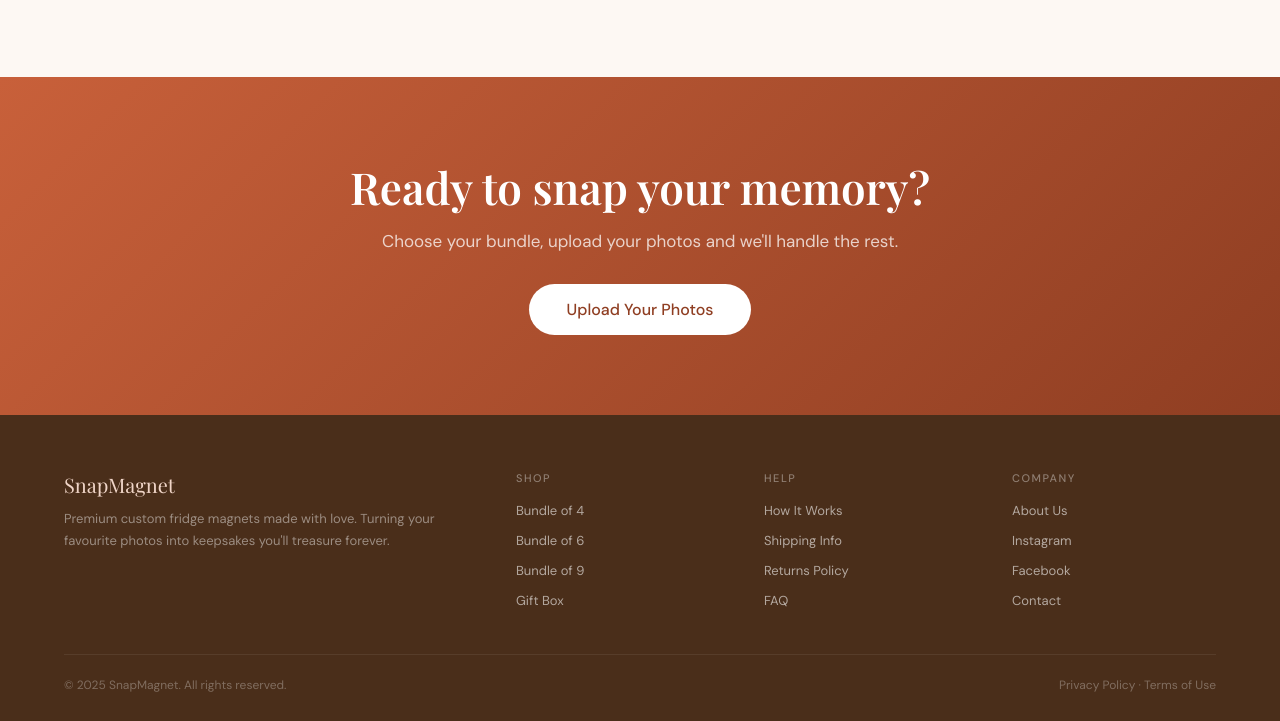
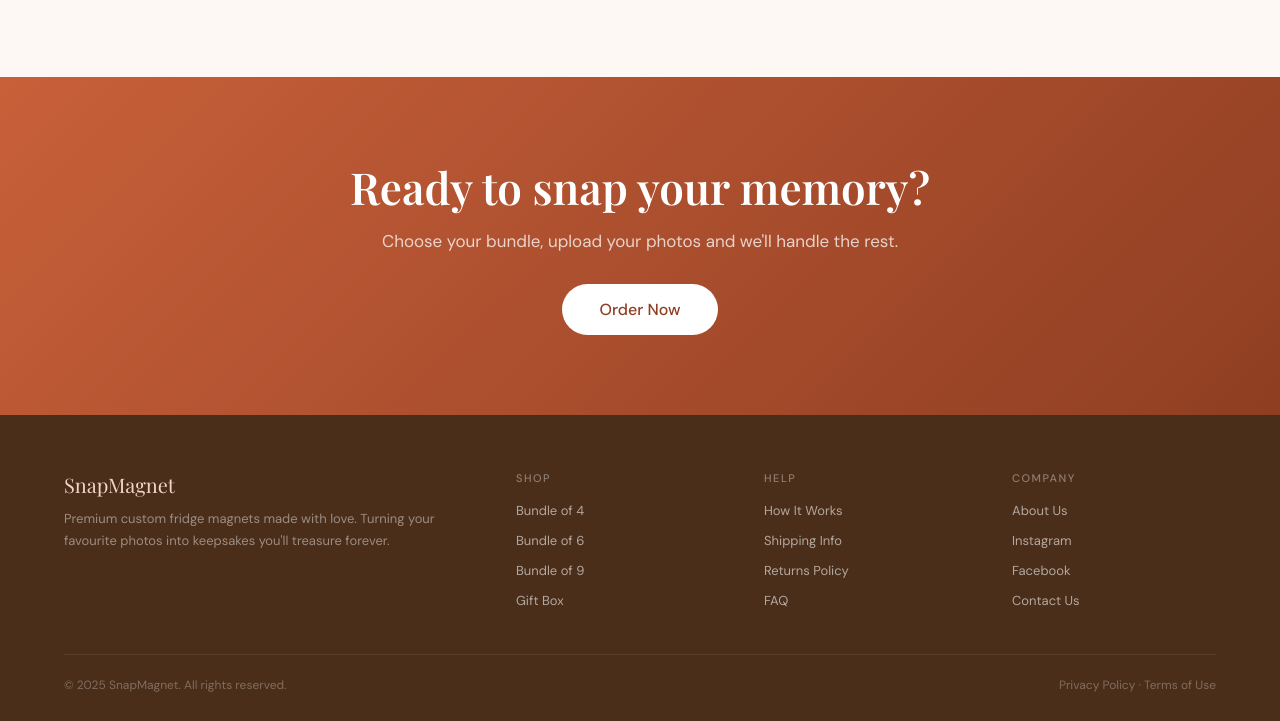
Before and after one commit to amila8bandara/snapmagnet, a plain HTML site: page index.html in a window 1280 px wide. Shown: the part 3968-4689 px from the top of the page. Drawn offline with nearby package versions, Linux system fonts and the light colour scheme; a web font is replaced by a local one.

Commit message:
Add files via upload

```diff
--- a/index.html
+++ b/index.html
@@ -339,8 +339,8 @@ footer{background:var(--brown);padding:56px 5% 28px}
           </div>
         </div>
 
-        <button class="btn-add-cart" onclick="window.open('https://docs.google.com/forms/d/e/1FAIpQLSdgRL-LMWnyaMd4HwHYd4UwINge2dqzObMpA94THwQOLwruAQ/viewform','_blank')">Add to Cart</button>
-        <button class="btn-buy-now" id="buy-now-btn" onclick="window.open(currentSquareLink,'_blank')">Buy Now</button>
+        <button class="btn-add-cart" onclick="window.open('https://snapmagnet-3.myshopify.com','_blank')">Add to Cart</button>
+        <button class="btn-buy-now" id="buy-now-btn" onclick="window.open('https://snapmagnet-3.myshopify.com','_blank')">Buy Now</button>
 
         <hr class="divider">
 
@@ -388,7 +388,7 @@ footer{background:var(--brown);padding:56px 5% 28px}
           <li>Choose any 4 photos</li>
           <li>Beautifully packaged</li>
         </ul>
-        <button class="btn-order outline" onclick="window.open('https://docs.google.com/forms/d/e/1FAIpQLSdgRL-LMWnyaMd4HwHYd4UwINge2dqzObMpA94THwQOLwruAQ/viewform','_blank')">Order Now</button>
+        <button class="btn-order outline" onclick="window.open('https://snapmagnet-3.myshopify.com','_blank')">Order Now</button>
       </div>
       <div class="pricing-card featured">
         <div class="popular-badge">Most Popular</div>
@@ -403,7 +403,7 @@ footer{background:var(--brown);padding:56px 5% 28px}
           <li>Choose any 6 photos</li>
           <li>Beautifully packaged</li>
         </ul>
-        <button class="btn-order" onclick="window.open('https://docs.google.com/forms/d/e/1FAIpQLSdgRL-LMWnyaMd4HwHYd4UwINge2dqzObMpA94THwQOLwruAQ/viewform','_blank')">Order Now</button>
+        <button class="btn-order" onclick="window.open('https://snapmagnet-3.myshopify.com','_blank')">Order Now</button>
       </div>
       <div class="pricing-card">
         <div class="pc-qty">9</div>
@@ -417,7 +417,7 @@ footer{background:var(--brown);padding:56px 5% 28px}
           <li>Choose any 9 photos</li>
           <li>Beautifully packaged</li>
         </ul>
-        <button class="btn-order outline" onclick="window.open('https://docs.google.com/forms/d/e/1FAIpQLSdgRL-LMWnyaMd4HwHYd4UwINge2dqzObMpA94THwQOLwruAQ/viewform','_blank')">Order Now</button>
+        <button class="btn-order outline" onclick="window.open('https://snapmagnet-3.myshopify.com','_blank')">Order Now</button>
       </div>
     </div>
   </div>
@@ -470,7 +470,7 @@ footer{background:var(--brown);padding:56px 5% 28px}
           <p style="font-size:13px;font-weight:500;color:var(--rust-dark)">✦ Bundle of 4 · Glossy Square</p>
           <p style="font-size:12px;color:var(--muted);margin-top:3px">Was $43.95 → <strong>$35.95 AUD</strong></p>
         </div>
-        <button class="btn-buy-now" style="margin-top:14px;border-radius:12px" onclick="window.open('https://docs.google.com/forms/d/e/1FAIpQLSdgRL-LMWnyaMd4HwHYd4UwINge2dqzObMpA94THwQOLwruAQ/viewform','_blank')">Upload Photos & Order</button>
+        <button class="btn-buy-now" style="margin-top:14px;border-radius:12px" onclick="window.open('https://snapmagnet-3.myshopify.com','_blank')">Upload Photos & Order</button>
       </div>
     </div>
   </div>
@@ -507,7 +507,7 @@ footer{background:var(--brown);padding:56px 5% 28px}
 <section class="cta" id="contact">
   <h2>Ready to snap your memory?</h2>
   <p>Choose your bundle, upload your photos and we'll handle the rest.</p>
-  <a href="https://docs.google.com/forms/d/e/1FAIpQLSdgRL-LMWnyaMd4HwHYd4UwINge2dqzObMpA94THwQOLwruAQ/viewform" target="_blank" class="btn-white">Upload Your Photos</a>
+  <a href="https://snapmagnet-3.myshopify.com" target="_blank" class="btn-white">Order Now</a>
 </section>
 
 <!-- FOOTER -->
@@ -542,7 +542,7 @@ footer{background:var(--brown);padding:56px 5% 28px}
           <li><a href="#">About Us</a></li>
           <li><a href="https://www.instagram.com/snapmagnet7015/">Instagram</a></li>
           <li><a href="#">Facebook</a></li>
-          <li><a href="#">Contact</a></li>
+          <li><a href="mailto:snapmagnet7015@gmail.com">Contact Us</a></li>
         </ul>
       </div>
     </div>
```
